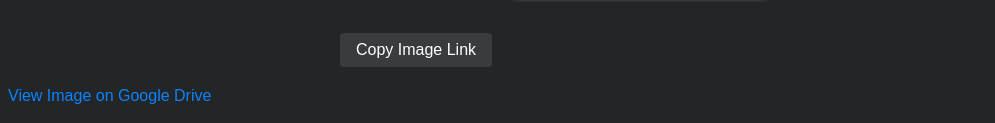
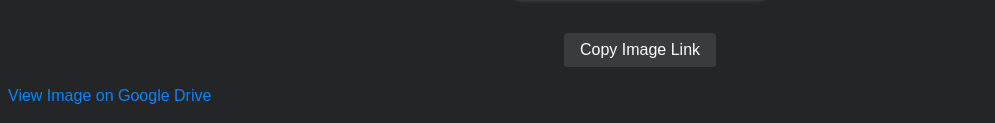
Before and after one commit to SZRabinowitz/biden2020prez.github.io, a plain HTML site: page index.html in a window 1280 px wide. Both pictures are taken after typing "Sample" into the empty fields and a click on the input "Show Image". Shown: the part 393-516 px from the top of the page, without its empty margins (0-995 px from the left). Drawn offline with Linux system fonts and the light colour scheme.

Commit message:
Update index.html

```diff
--- a/index.html
+++ b/index.html
@@ -88,6 +88,11 @@
       button.clicked {
   background-color: #0076FF !important;
       }
+     button {
+  /* existing styles */
+  display: block;
+  margin: 0 auto;
+}
     </style>
   </head>
   <body>
```
